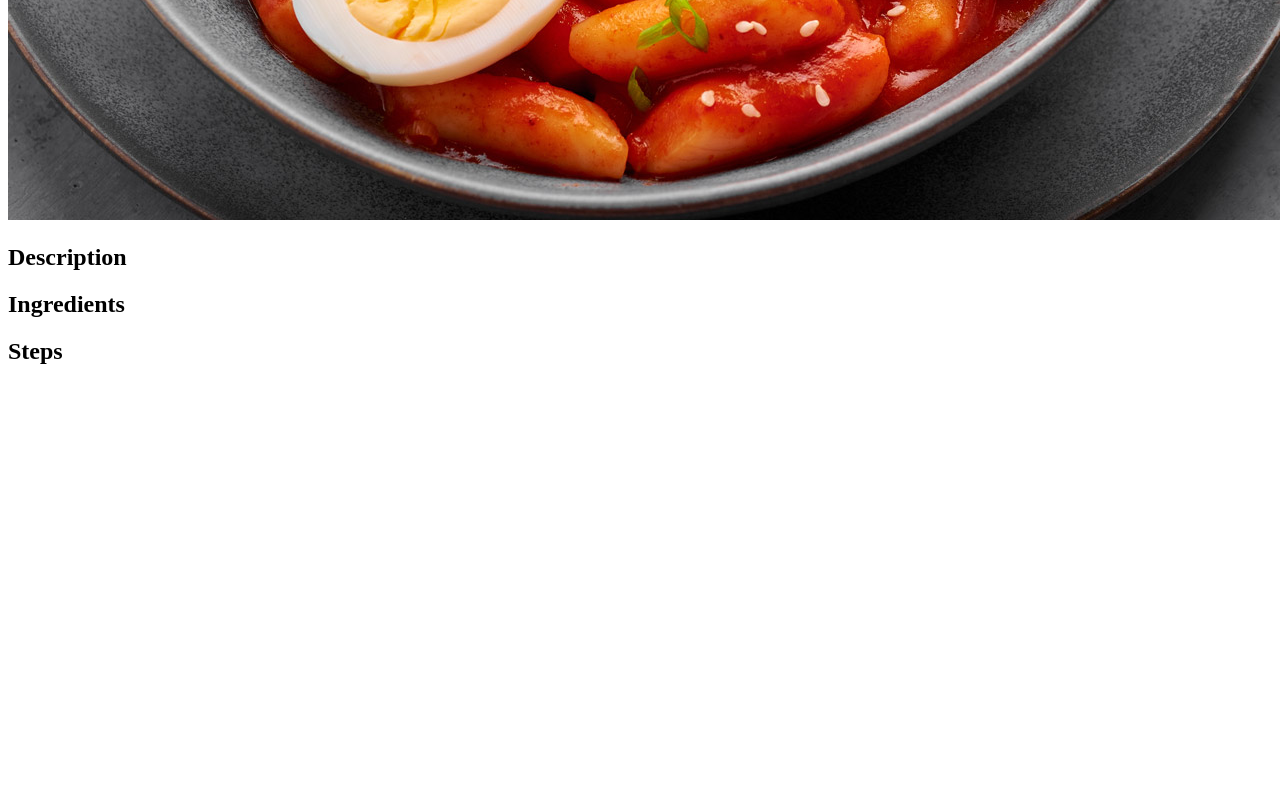
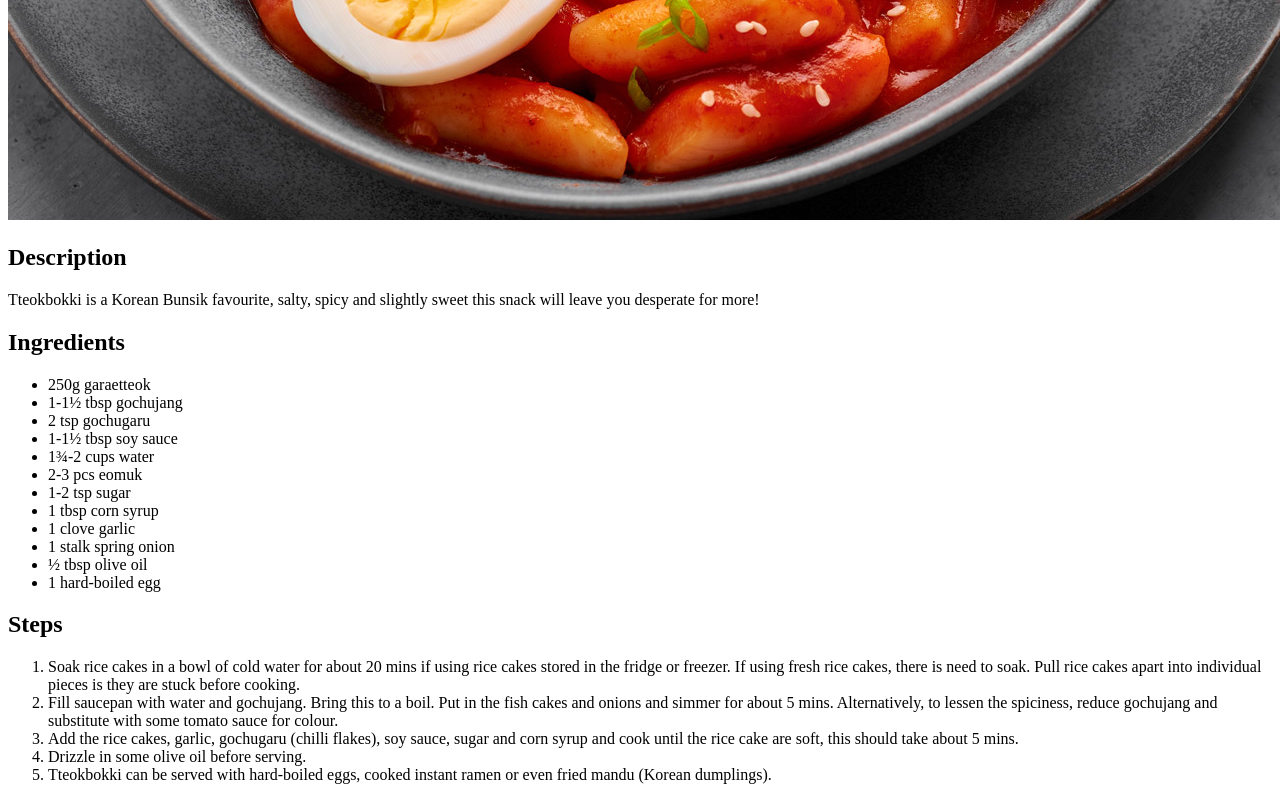
Before and after one commit to SamuelDavis2/odin-recipes, a plain HTML site: page recipes/tteokbokki.html in a window 1280 px wide. Shown: the part 878-1678 px from the top of the page. Before the commit the page ends 1263 px from the top, so only its background shows below. Drawn offline with Linux system fonts and the light colour scheme.

Commit message:
Adding Tteokbokki and carbonara recipes

```diff
--- a/recipes/tteokbokki.html
+++ b/recipes/tteokbokki.html
@@ -11,16 +11,31 @@
     <img src="../images/tteokbokki-recipe.jpg">
     <h2>Description</h2>
     <p>
-
+        Tteokbokki is a Korean Bunsik favourite, salty, spicy and slightly sweet this snack will leave you desperate for more!
     </p>
     <h2>Ingredients</h2>
     <ul>
-
+        <li>250g garaetteok</li>
+        <li>1-1½ tbsp gochujang </li>
+        <li>2 tsp gochugaru</li>
+        <li>1-1½ tbsp soy sauce</li>
+        <li>1¾-2 cups water</li>
+        <li>2-3 pcs eomuk</li>
+        <li>1-2 tsp sugar</li>
+        <li>1 tbsp corn syrup</li>
+        <li>1 clove garlic</li>
+        <li>1 stalk spring onion</li>
+        <li>½ tbsp olive oil</li>
+        <li>1 hard-boiled egg</li>
     </ul>
 
     <h2>Steps</h2>
     <ol>
-
+        <li>Soak rice cakes in a bowl of cold water for about 20 mins if using rice cakes stored in the fridge or freezer. If using fresh rice cakes, there is need to soak. Pull rice cakes apart into individual pieces is they are stuck before cooking.</li>
+        <li>Fill saucepan with water and gochujang. Bring this to a boil. Put in the fish cakes and onions and simmer for about 5 mins. Alternatively, to lessen the spiciness, reduce gochujang and substitute with some tomato sauce for colour.</li>
+        <li>Add the rice cakes, garlic, gochugaru (chilli flakes), soy sauce, sugar and corn syrup and cook until the rice cake are soft, this should take about 5 mins.</li>
+        <li>Drizzle in some olive oil before serving.</li>
+        <li>Tteokbokki can be served with hard-boiled eggs, cooked instant ramen or even fried mandu (Korean dumplings).</li>
     </ol>
 </body>
 </html>
```
Also changed, not shown: recipes/carbonara.html (+17 -3 lines).
